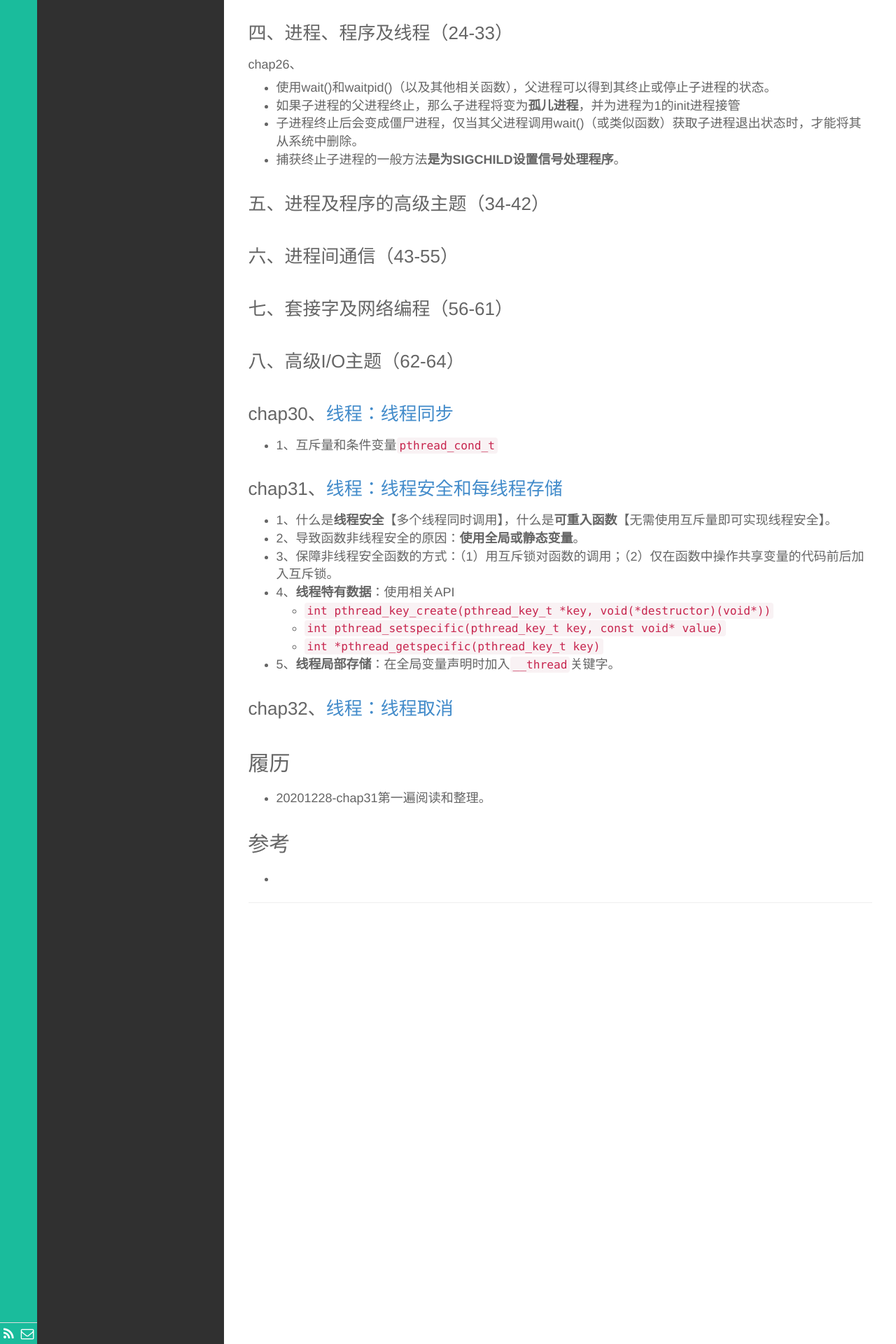
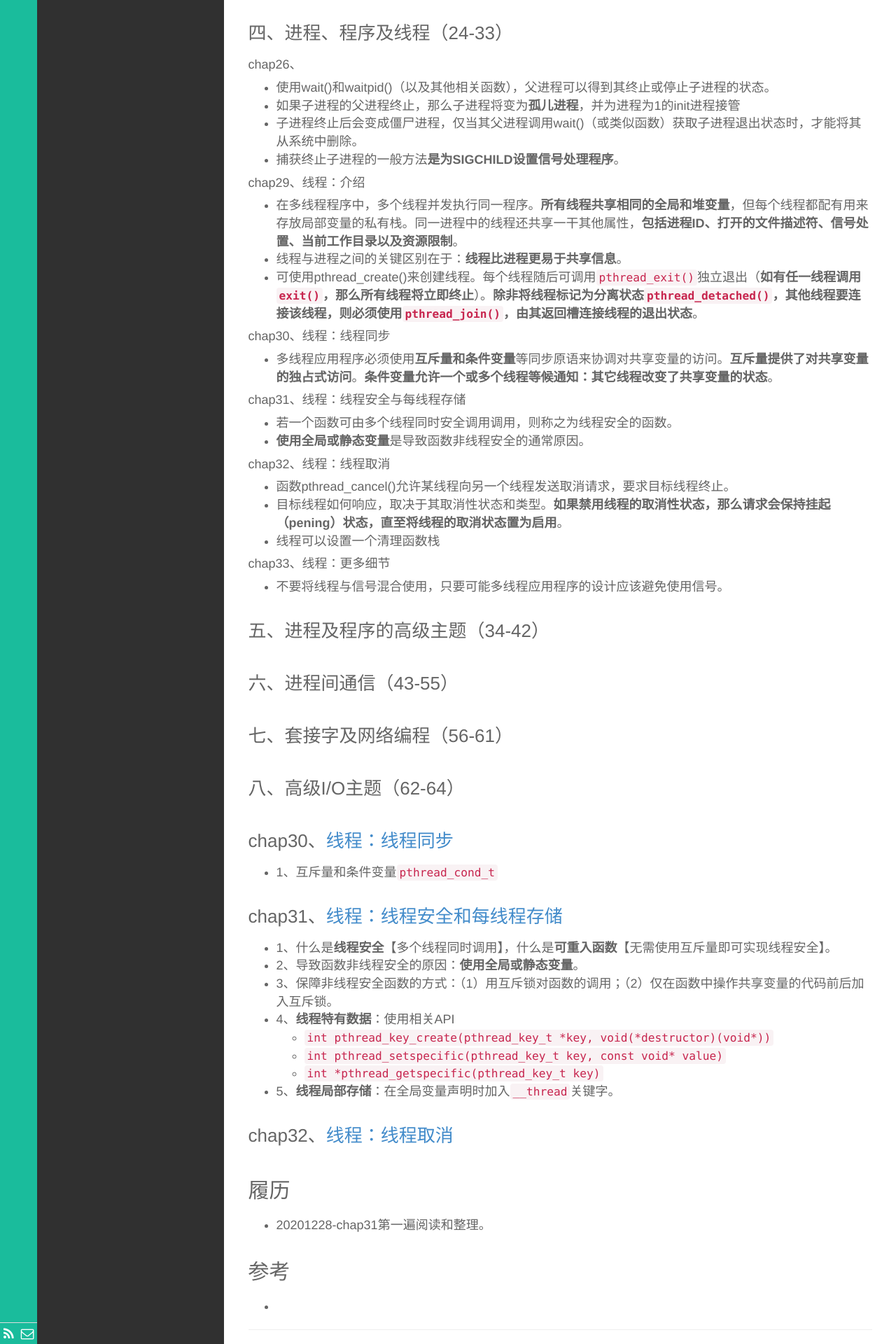
Before and after one commit to wolflion/blog, a Jekyll site: the page built from _posts/技术/2020-12-28-Unix-Programming-Manual.md, in a window 1280 px wide. Shown: the part 1588-3508 px from the top of the page at 70% size. Built offline with Jekyll 4.4.1, drawn with Linux system fonts in a browser that asks for light colours.

Commit message:
Update 2020-12-28-Unix-Programming-Manual.md

```diff
--- a/_posts/技术/2020-12-28-Unix-Programming-Manual.md
+++ b/_posts/技术/2020-12-28-Unix-Programming-Manual.md
@@ -80,6 +80,31 @@ https://cloud.tencent.com/developer/news/106022 抄一下目录
 + 子进程终止后会变成僵尸进程，仅当其父进程调用wait()（或类似函数）获取子进程退出状态时，才能将其从系统中删除。
 + 捕获终止子进程的一般方法**是为SIGCHILD设置信号处理程序**。
 
+#### chap29、线程：介绍
+
++ 在多线程程序中，多个线程并发执行同一程序。**所有线程共享相同的全局和堆变量**，但每个线程都配有用来存放局部变量的私有栈。同一进程中的线程还共享一干其他属性，**包括进程ID、打开的文件描述符、信号处置、当前工作目录以及资源限制**。
++ 线程与进程之间的关键区别在于：**线程比进程更易于共享信息**。
++ 可使用pthread_create()来创建线程。每个线程随后可调用`pthread_exit()`独立退出（**如有任一线程调用`exit()`，那么所有线程将立即终止**）。**除非将线程标记为分离状态`pthread_detached()`，其他线程要连接该线程，则必须使用`pthread_join()`，由其返回槽连接线程的退出状态**。
+
+#### chap30、线程：线程同步
+
++ 多线程应用程序必须使用**互斥量和条件变量**等同步原语来协调对共享变量的访问。**互斥量提供了对共享变量的独占式访问**。**条件变量允许一个或多个线程等候通知：其它线程改变了共享变量的状态**。
+
+#### chap31、线程：线程安全与每线程存储
+
++ 若一个函数可由多个线程同时安全调用调用，则称之为线程安全的函数。
++ **使用全局或静态变量**是导致函数非线程安全的通常原因。
+
+#### chap32、线程：线程取消
+
++ 函数pthread_cancel()允许某线程向另一个线程发送取消请求，要求目标线程终止。
++ 目标线程如何响应，取决于其取消性状态和类型。**如果禁用线程的取消性状态，那么请求会保持挂起（pening）状态，直至将线程的取消状态置为启用**。
++ 线程可以设置一个清理函数栈
+
+#### chap33、线程：更多细节
+
++ 不要将线程与信号混合使用，只要可能多线程应用程序的设计应该避免使用信号。
+
 ### 五、进程及程序的高级主题（34-42）
 
 ### 六、进程间通信（43-55）
```
